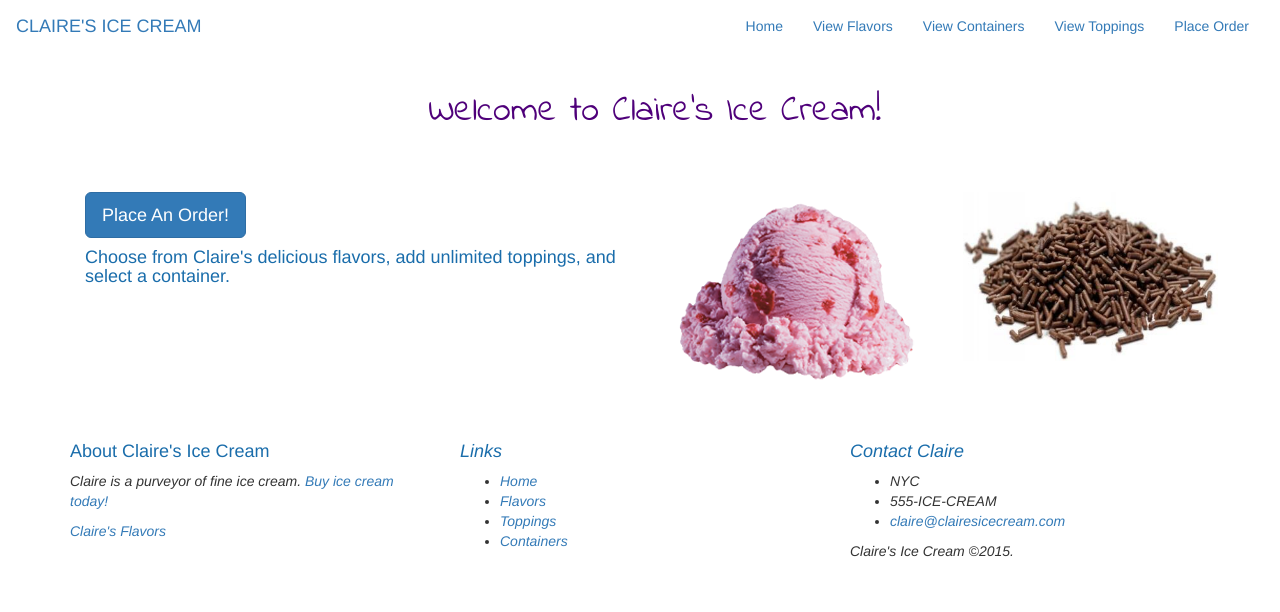
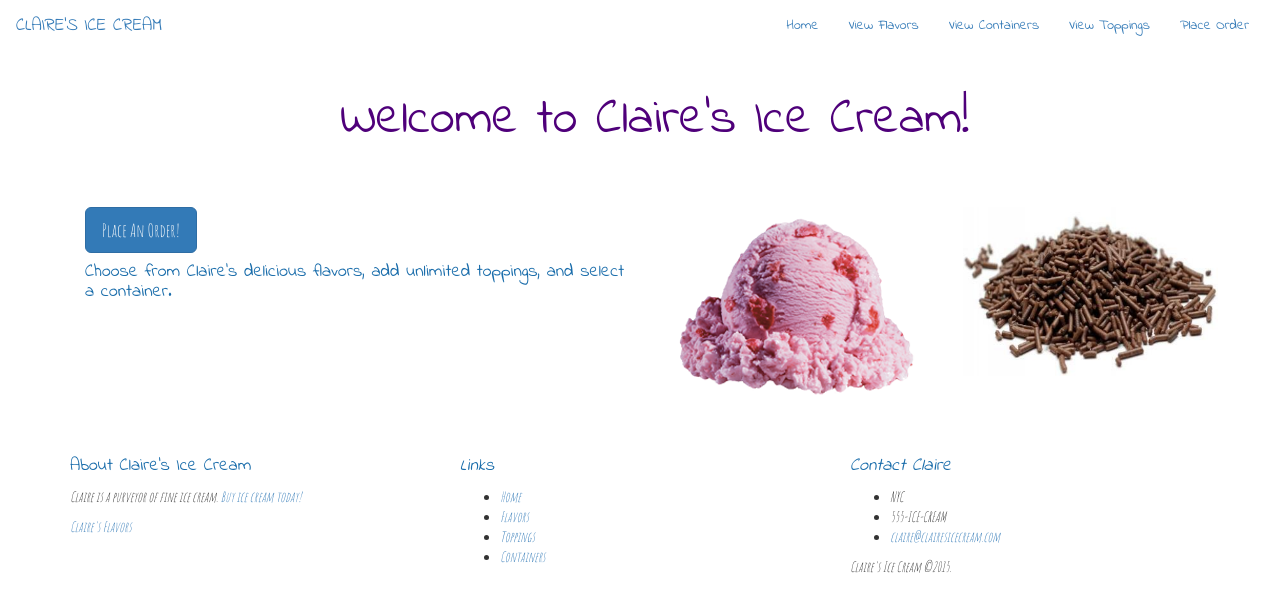
Before and after one commit to EricFries/claires-ice-cream, a Django app: page / in a window 1280 px wide. Shown: the top 612 px of the page. Run offline with Django 3.2, Linux system fonts and the light colour scheme; some libraries are stand-ins or nearby versions.

Commit message:
change body fonts

```diff
--- a/ice_cream_ordering/static/ice_cream_ordering/style.css
+++ b/ice_cream_ordering/static/ice_cream_ordering/style.css
@@ -1,3 +1,6 @@
+body {
+	font-family: 'Amatic SC', cursive;
+}
 img {
 	max-width: 255px;
 }
@@ -10,14 +13,19 @@ img {
 	margin-bottom:60px;
 }
 
-h1{
+h1,h2,h3,h4{
 	font-family: 'Indie Flower', cursive;
 }
 
 h1 {
 	color: rgb(79,0,122);
+  font-size: 50px;
 }
 
 h2,h3,h4 {
 	color:rgb(26,109,171);
 }
+
+.navbar {
+	font-family: 'Indie Flower', cursive;
+}
--- a/ice_cream_ordering/templates/base.html
+++ b/ice_cream_ordering/templates/base.html
@@ -7,6 +7,7 @@
 		<script src='//ajax.googleapis.com/ajax/libs/jquery/1.11.1/jquery.min.js'></script>
   	<script src='//frozen-chamber-2292.herokuapp.com/static/ice_cream_ordering/bootstrap.min.js'></script>
 		<link href='https://fonts.googleapis.com/css?family=Indie+Flower' rel='stylesheet' type='text/css'>
+		<link href='https://fonts.googleapis.com/css?family=Amatic+SC' rel='stylesheet' type='text/css'>
 	</head>
 
 	<body>
```
